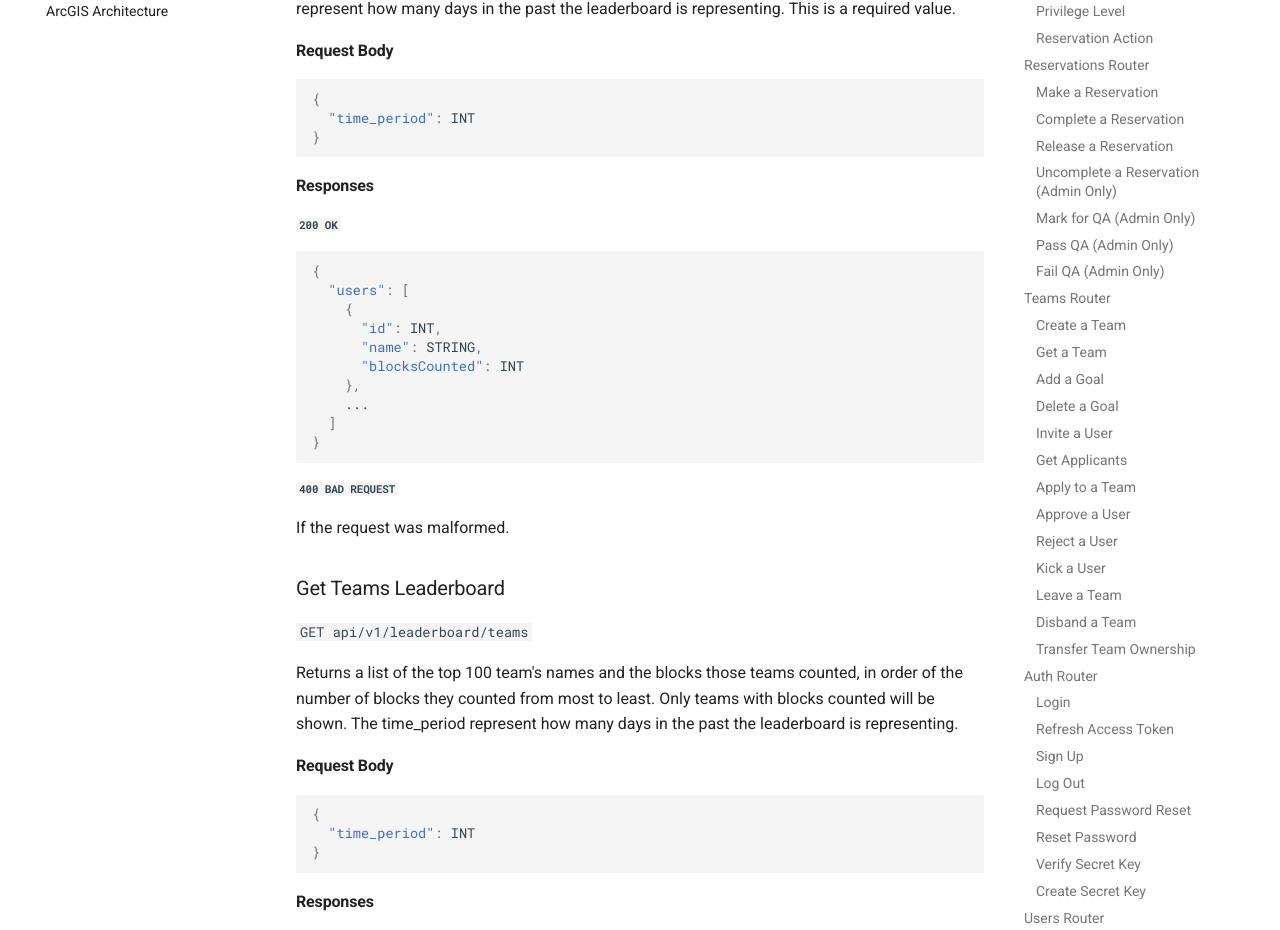
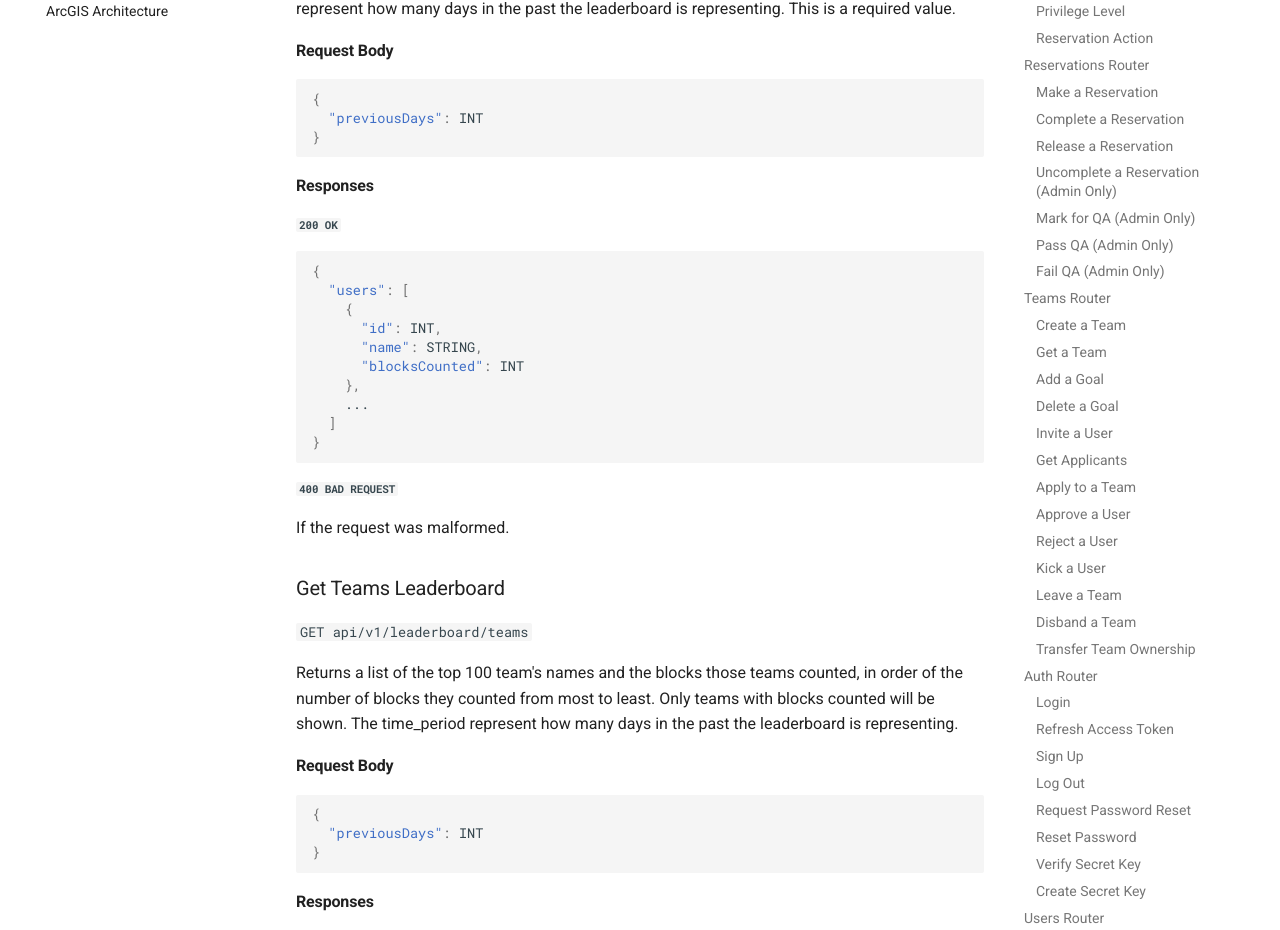
Before and after one commit to Code-4-Community/c4c-dev-docs, an MkDocs documentation site: the page built from docs/sftt/sftt-api-spec.md, in a window 1280 px wide and 1400 px high, scrolled down 25534 px. Shown: the part 151-1081 px from the top of the window. Built offline with MkDocs 1.6.1 and Material for MkDocs 9.7.7, drawn with Linux system fonts in a browser that asks for light colours; comment, search, counter and statistics services are not loaded.

Commit message:
Change in naming

````diff
--- a/docs/sftt/sftt-api-spec.md
+++ b/docs/sftt/sftt-api-spec.md
@@ -1083,7 +1083,7 @@ Returns a list of the top 100 users with counted blocks, of usernames and the bl
 
 ```json
 {
-  "time_period": INT
+  "previousDays": INT
 }
 ```
 
@@ -1118,7 +1118,7 @@ Returns a list of the top 100 team's names and the blocks those teams counted, i
 
 ```json
 {
-  "time_period": INT
+  "previousDays": INT
 }
 ```
 
````
